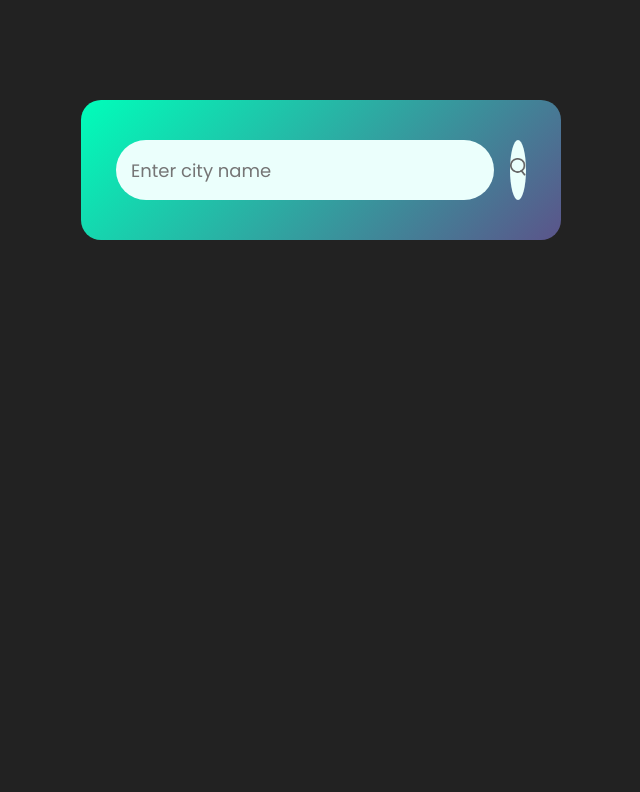
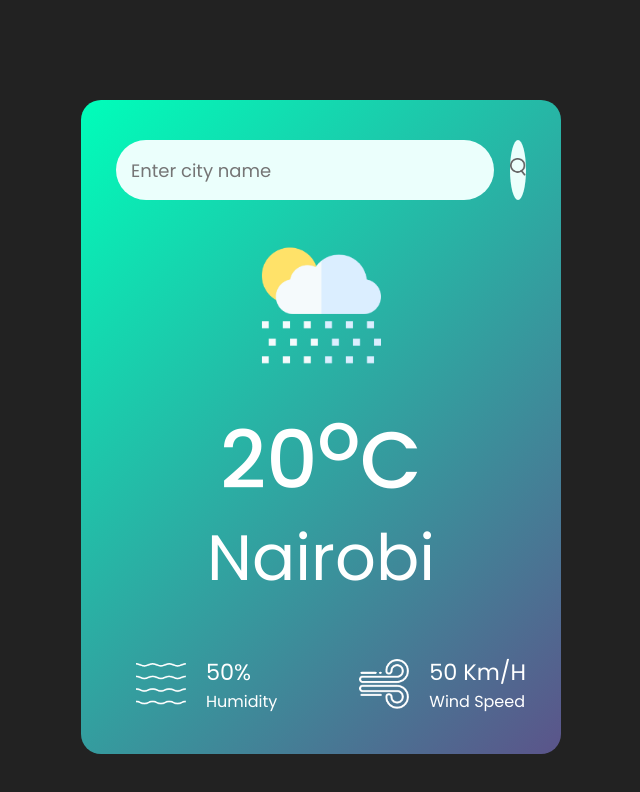
Before and after one commit to petermbiyu/weather-app, a plain HTML site: page index.html in a window 1280 px wide. Shown: the whole page, without its empty margins (319-959 px from the left). Drawn offline with Linux system fonts and the light colour scheme.

Commit message:
added the weather apicall

```diff
--- a/index.html
+++ b/index.html
@@ -5,14 +5,37 @@
     <meta name="viewport" content="width=device-width, initial-scale=1.0" />
     <title>Weather APP</title>
     <link rel="stylesheet" href="style.css" />
+    <script src="script.js"></script>
   </head>
   <body>
     <div class="card">
       <div class="search">
         <input type="text" placeholder="Enter city name" spellcheck="false" />
-        <button><img src="./images/search.png" alt="search" /></button>
+        <button>
+          <img src="./images/search.png" alt="search" class="btn" />
+        </button>
+      </div>
+      <div class="weather">
+        <img src="./images/rain.png" alt="weather-image" class="weatherImg" />
+        <h1 class="temp">20<sup>o</sup>C</h1>
+        <h2 class="city">Nairobi</h2>
+        <div class="details">
+          <div class="col">
+            <img src="./images/humidity.png" alt="humImg" class="humidityImg" />
+            <div class="humDetails">
+              <p class="humidity">50%</p>
+              <p>Humidity</p>
+            </div>
+          </div>
+          <div class="col">
+            <img src="./images/wind.png" alt="windImg" class="windImg" />
+            <div class="windDetails">
+              <p class="wind">50 Km/H</p>
+              <p>Wind Speed</p>
+            </div>
+          </div>
+        </div>
       </div>
     </div>
-    <script src="script.js"></script>
   </body>
 </html>
--- a/script.js
+++ b/script.js
@@ -0,0 +1,26 @@
+const cityName = document.getElementById(city);
+const btn = document.querySelector(".btn");
+
+const apiKey = "fb3333adb488be9e61a9f3b0aeb7413a";
+const apiUrl = `https://api.openweathermap.org/data/2.5/weather?q=kisumu&appid=${apiKey}&units=metric`;
+
+document.addEventListener("click", async () => {
+  await weatherCall();
+});
+
+const weatherCall = async () => {
+  const apiCall = await fetch(apiUrl);
+  //   if (!apiCall.ok) {
+  //     throw new Error(Response.status);
+  //   }
+  const data = await apiCall.json();
+  console.log(data);
+
+  document.getElementsByClassName("city")[0].innerHTML = data.name;
+  document.getElementsByClassName("temp")[0].innerHTML =
+    data.main.temp + "<sup>o</sup>C";
+  document.getElementsByClassName("humidity")[0].innerHTML =
+    data.main.humidity + "%";
+  document.getElementsByClassName("wind")[0].innerHTML =
+    data.wind.speed + "Km/H";
+};
--- a/style.css
+++ b/style.css
@@ -48,3 +48,41 @@ body {
 .search button img {
   width: 16px;
 }
+.weather {
+  width: 100%;
+}
+.weatherImg {
+  width: 170px;
+  margin-top: 20px;
+  margin-bottom: -10px;
+}
+h1 {
+  font-size: 5rem;
+  font-weight: 500;
+}
+h2 {
+  font-size: 4rem;
+  font-weight: 400;
+  margin-top: -10px;
+}
+.details {
+  display: flex;
+  align-items: center;
+  justify-content: space-between;
+  margin-top: 50px;
+}
+.col {
+  display: flex;
+  align-items: center;
+  justify-content: center;
+  text-align: left;
+}
+.col img {
+  width: 50px;
+  margin: 0 20px;
+}
+.col .wind,
+.humidity {
+  font-size: 1.4rem;
+  font-weight: 400;
+}
```
